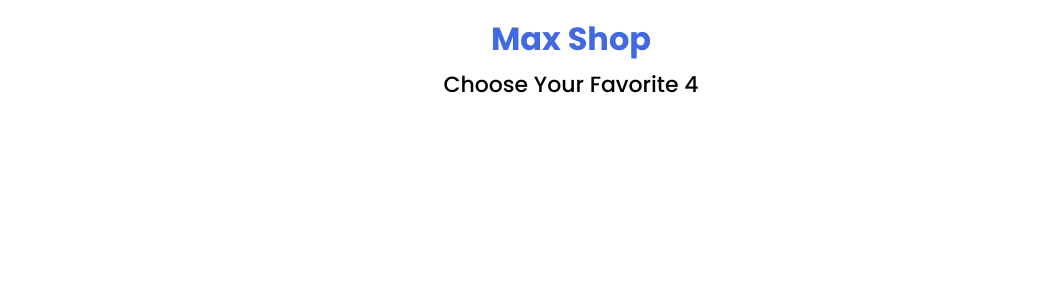
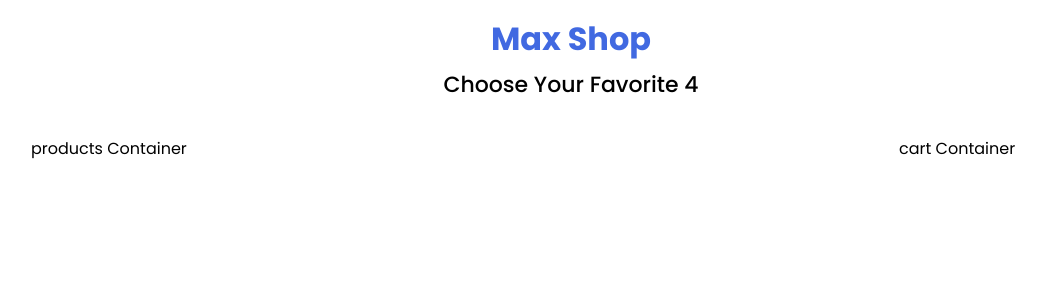
Before and after one commit to inzamulhaque/lucky-one-bag, a React (Create React App) app: page / in a window 1280 px wide. Shown: the top 300 px of the page, without its empty margins (69-1113 px from the left). Built offline with nearby package versions, Linux system fonts and the light colour scheme.

Commit message:
create shop component

```diff
--- a/src/App.js
+++ b/src/App.js
@@ -1,10 +1,12 @@
 import './App.css';
 import Header from './components/Header/Header';
+import Shop from './components/Shop/Shop';
 
 function App() {
   return (
     <>
       <Header />
+      <Shop />
     </>
   );
 }
--- /dev/null
+++ b/src/components/Shop/Shop.css
@@ -0,0 +1,6 @@
+.shop {
+    margin: 35px 100px;
+    display: grid;
+    grid-template-columns: 4fr 1fr;
+    gap: 20px;
+}
--- /dev/null
+++ b/src/components/Shop/Shop.js
@@ -0,0 +1,18 @@
+import React from 'react';
+import "./Shop.css";
+
+const Shop = () => {
+    return (
+        <div className='shop'>
+            <div className="productsContainer">
+                products Container
+            </div>
+
+            <div className="cartContainer">
+                cart Container
+            </div>
+        </div>
+    );
+};
+
+export default Shop;
```
